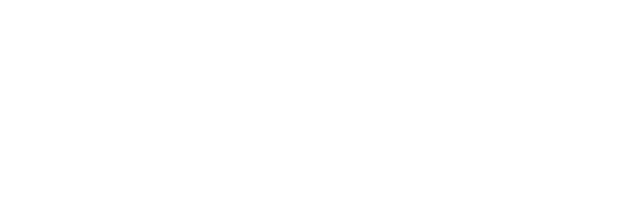
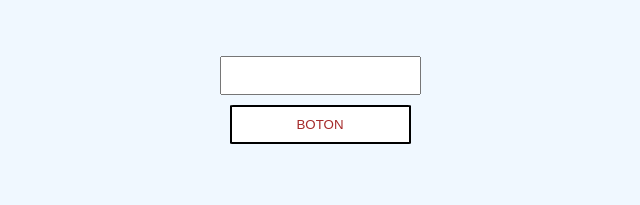
Before and after one commit to ChrispoMichigan/7-days-of-code, a plain HTML site: page index.html in a window 1280 px wide. Shown: the whole page, without its empty margins (328-968 px from the left). Drawn offline with Linux system fonts and the light colour scheme.

Commit message:
añadiendo li dinamicamente

```diff
--- a/index.html
+++ b/index.html
@@ -4,8 +4,16 @@
     <meta charset="UTF-8">
     <meta name="viewport" content="width=device-width, initial-scale=1.0">
     <title>Document</title>
+    <link rel="stylesheet" href="./styles.css">
 </head>
 <body>
+    <div class="entrada">
+        <input type="text" id="input">
+        <button onclick="add()">BOTON</button>
+    </div>
+    <div id="contenido">
+
+    </div>
 
 </body>
     <script src="./script.js"></script>
--- a/script.js
+++ b/script.js
@@ -0,0 +1,26 @@
+let list = []
+
+function add(){
+    console.log("Boton presionado");
+    let input = obtenerMedianteID('input').value;
+    if (input == ""){
+        alert("No se admiten valores vacios");
+        return;
+    }else{
+        list.push(input);
+        mostrarValor(list);
+    }
+}
+
+function obtenerMedianteID(id){
+    return document.getElementById(id);
+}
+
+function mostrarValor(list){
+    for(let i = 0; i < list.length; i++){
+        let con = document.createElement("li");
+        con.textContent = list[i];
+        let div = obtenerMedianteID('contenido');
+        div.appendChild(con);
+    }
+}
--- /dev/null
+++ b/styles.css
@@ -0,0 +1,32 @@
+
+body{
+    width: 100%;
+    display: flex;
+    align-items: center;
+    background-color: aliceblue;
+    display: flex;
+    flex-direction: column;
+}
+
+input{
+    padding: 10px;
+}
+
+button{
+    padding: 10px;
+    border: 2px solid black;
+    border-radius: 2%;
+    margin: 10px;
+    color: brown;
+    background-color: white
+}
+
+.entrada{
+    display: flex;
+    flex-direction: column;
+    padding: 3rem;
+    margin-left: auto;
+    margin-right: auto;
+    border: 1rem;
+    border-color: black;
+}
```
